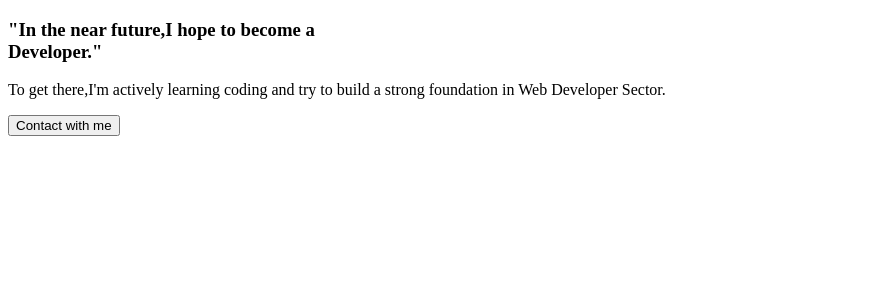
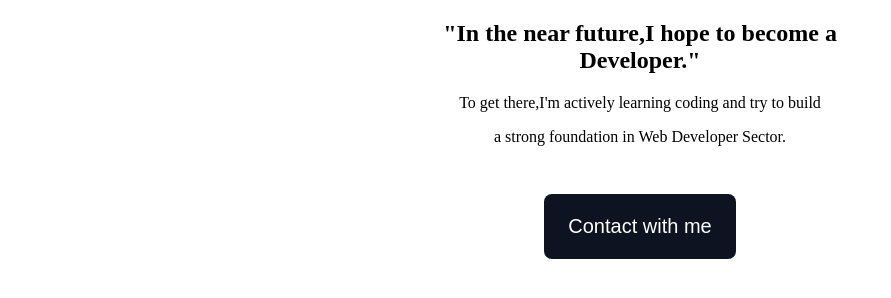
Before and after one commit to mauyajakhi/jannatul-mauya-assignment-B10A1, a plain HTML site: page index.html in a window 1280 px wide. Shown: the whole page, without its empty margins (0-891 px from the left). Drawn offline with Linux system fonts and the light colour scheme.

Commit message:
added header section text

```diff
--- a/index.html
+++ b/index.html
@@ -4,14 +4,15 @@
     <meta charset="UTF-8">
     <meta name="viewport" content="width=device-width, initial-scale=1.0">
     <title>jannatul-mauya-assignment-B10A1</title>
+    <link rel="stylesheet" href="style/assignment1.css">
 </head>
 <body>
     <header>
     <section id="hero">
         <div>
-         <h3>"In the near future,I hope to become a <br>Developer."</h3>
-         <p>To get there,I'm actively learning coding and try to build a strong foundation in Web Developer Sector.</p>
-         <button>Contact with me</button>
+         <h1>"In the near future,I hope to become a <br>Developer."</h1>
+         <p>To get there,I'm actively learning coding and try to build<p><span class="section-decription">a strong foundation in Web Developer Sector.</span> </p></p>
+         <button class="btn-bg"> <span class="btn-text">Contact with me</span></button>
         </div>
     </section>
     </header>
--- a/style/assignment1.css
+++ b/style/assignment1.css
@@ -0,0 +1,36 @@
+ /* hero section */
+#hero{
+    /* display: flex; */
+    text-align: center;
+    width: 998px;
+    height: 136px;
+    align-items: center;
+    padding: 0px;
+    /* margin: 24px 0px; */
+    max-width: 1140px;
+    margin: 0 auto;
+}
+
+#hero{
+    /* background-image: url('../assets/Hero-bg.png');
+    position: absolute;
+    width: 1440px;
+    height: 652px; */
+}
+
+.section-decription{
+    margin-top: ;
+}
+
+.btn-bg{
+    background-color:rgb(13, 19, 33) ;
+    font-weight:600px;
+    font-size: 20px;
+    color: white;
+    border-radius: 8px;
+    text-align: center;
+    padding: 21px 24px;
+    border: none;
+    margin-top: 32px;
+
+}
```
